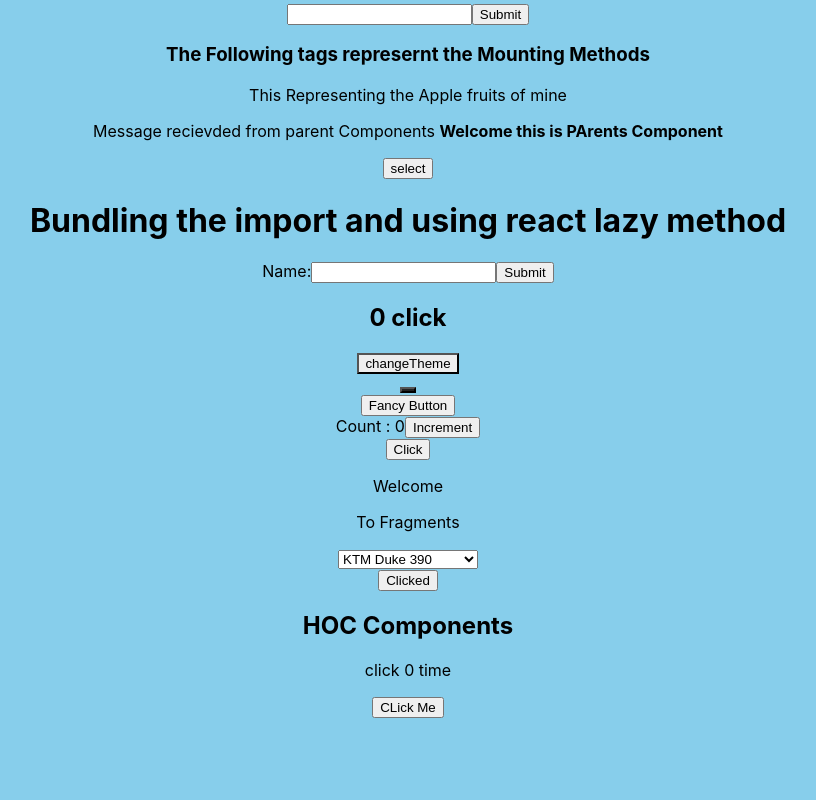
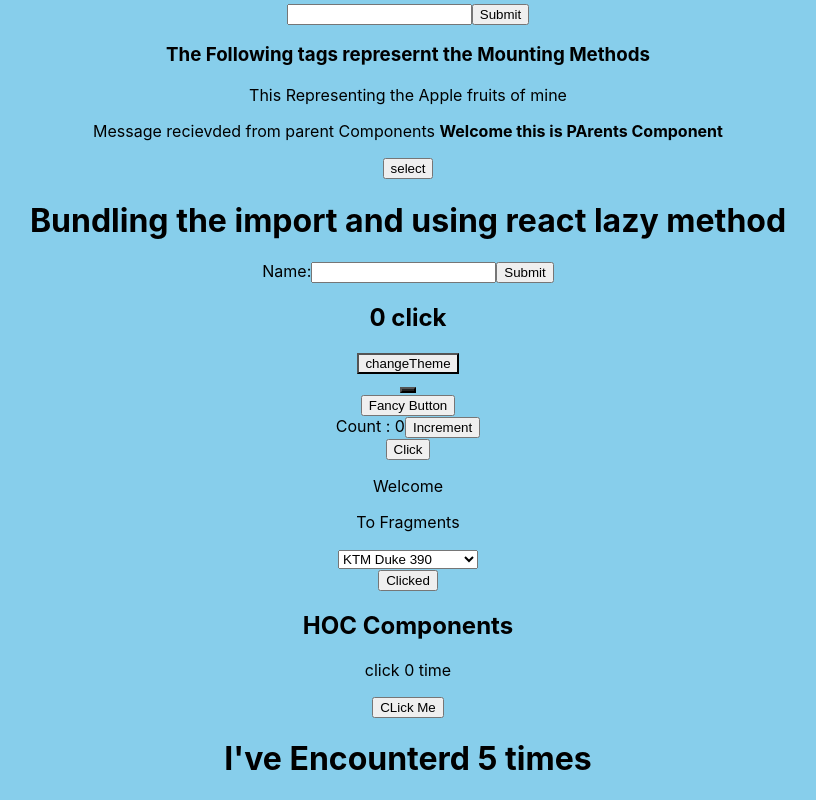
Before and after one commit to Mdhamza77/React, a React (Create React App) app: page / in a window 1280 px wide. Shown: the part 643-1443 px from the top of the page, without its empty margins (232-1048 px from the left). Before the commit the page ends 1361 px from the top, so only its background shows below. Built offline with nearby package versions, Linux system fonts and the light colour scheme.

Commit message:
Implementation on use effects

```diff
--- a/src/App.js
+++ b/src/App.js
@@ -18,6 +18,7 @@ import SelectPlugin from './SelectPlugin';
 import Spread from './Spread';
 import Practice from './Practice';
 import StateHook from './Hooks/StateHook';
+import UseEffect from './Hooks/UseEffect';
 class App extends Component {
   render(){
      // Destructing the props
@@ -50,6 +51,7 @@ class App extends Component {
          <Spread/>
          <h2>{this.props.name}</h2>
          <StateHook/>
+         <UseEffect/>
 
 
   </div>
--- /dev/null
+++ b/src/Hooks/UseEffect.js
@@ -0,0 +1,18 @@
+import React, {useState,useEffect} from "react";
+
+const UseEffect = () => {
+    const [count,Setcount] = useState(0);
+    useEffect(()=>{
+        let Timer = setTimeout(()=>{
+            Setcount((count) => count + 1 )
+        },1000)
+        return () => clearTimeout(Timer)
+    })
+    return (
+        <div>
+            <h1>I've Encounterd {count} times</h1>
+        </div>
+    );
+}
+
+export default UseEffect;
```
